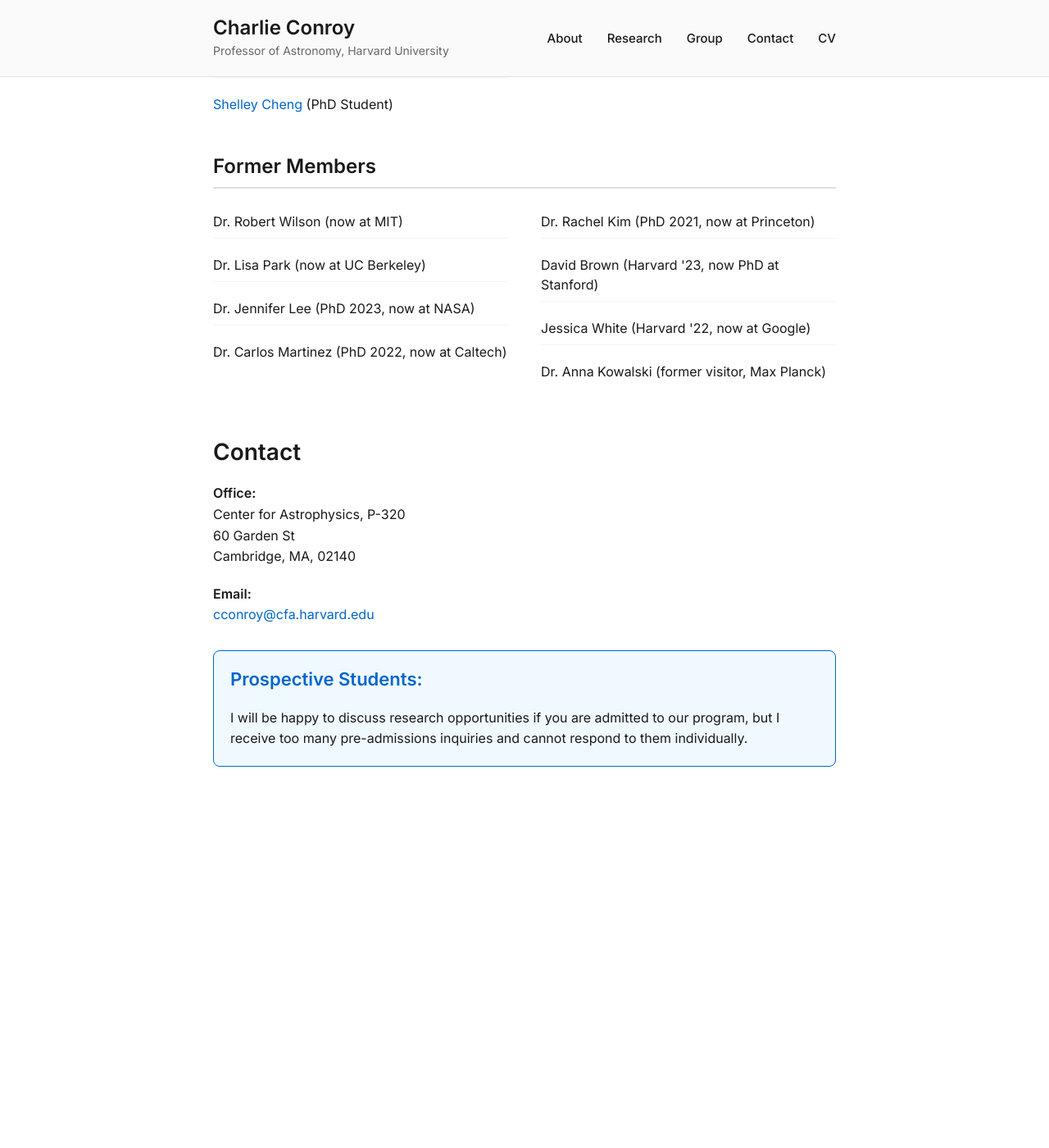
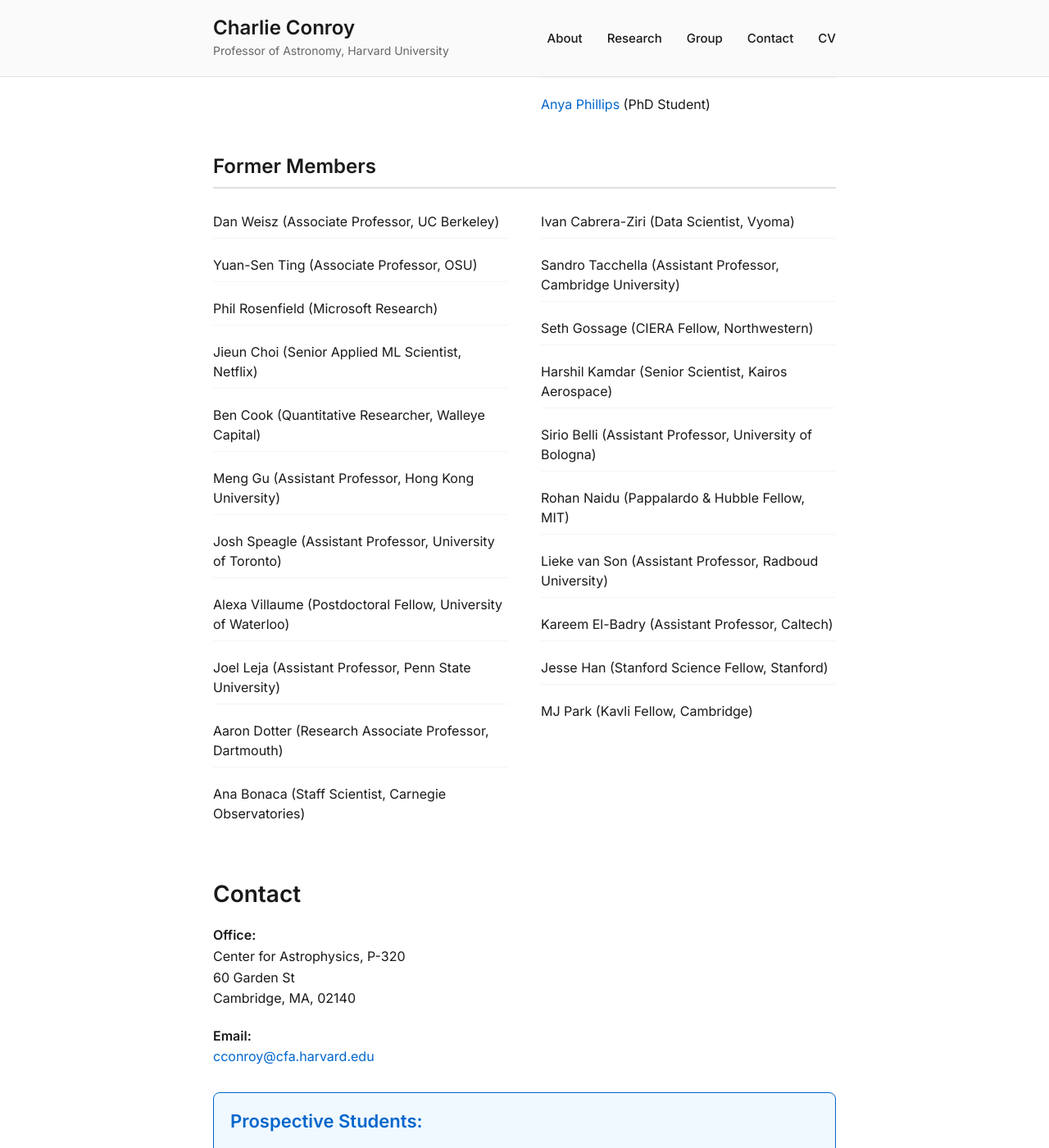
Before and after one commit to cconroy20/cconroy20.github.io, a Jekyll site: the page index.html, which Jekyll copies as it is, in a window 1280 px wide and 1400 px high, scrolled down 1457 px. Shown: the whole window at 82% size. Built offline with Jekyll 4.4.1, drawn with Linux system fonts in a browser that asks for light colours; before the commit the page ends 2512 px from its top, so only the background shows below that.

Commit message:
Update index.html

```diff
--- a/index.html
+++ b/index.html
@@ -329,12 +329,12 @@
                 <li><a href="https://www.cfa.harvard.edu/~pcargile/">Phill Cargile</a> (Research Scientist)</li>
                 <li><a href="https://vadimsemenov.com/">Vadim Semenov</a> (Hubble & ITC Fellow)</li>
                 <li><a href="https://www.scottlucchini.com/">Scott Lucchini</a> (ITC Fellow)</li>
-                <li><a href="https://shelleycheng.com/">Shelley Cheng</a> (PhD Student)</li>
             </ul>
         </div>
 
         <div class="group-member">
             <ul>
+                <li><a href="https://shelleycheng.com/">Shelley Cheng</a> (PhD Student)</li>
                 <li><a href="https://vedantchandra.com/">Vedant Chandra</a> (PhD Student)</li>
                 <li><a href="none">Rebecca Woody</a> (PhD Student)</li>
                 <li><a href="https://abigailgwhite.weebly.com/">Abby White</a> (PhD Student)</li>
@@ -347,19 +347,32 @@
     <div class="group-grid">
         <div class="group-member">
             <ul>
-                <li>Dr. Robert Wilson (now at MIT)</li>
-                <li>Dr. Lisa Park (now at UC Berkeley)</li>
-                <li>Dr. Jennifer Lee (PhD 2023, now at NASA)</li>
-                <li>Dr. Carlos Martinez (PhD 2022, now at Caltech)</li>
+                <li>Dan Weisz (Associate Professor, UC Berkeley)</li>
+                <li>Yuan-Sen Ting (Associate Professor, OSU)</li>
+                <li>Phil Rosenfield (Microsoft Research)</li>
+                <li>Jieun Choi (Senior Applied ML Scientist, Netflix)</li>
+                <li>Ben Cook (Quantitative Researcher, Walleye Capital)</li>
+                <li>Meng Gu (Assistant Professor, Hong Kong University)</li>
+                <li>Josh Speagle (Assistant Professor, University of Toronto)</li>
+                <li>Alexa Villaume (Postdoctoral Fellow, University of Waterloo)</li>
+                <li>Joel Leja (Assistant Professor, Penn State University)</li>
+                <li>Aaron Dotter (Research Associate Professor, Dartmouth)</li>
+                <li>Ana Bonaca (Staff Scientist, Carnegie Observatories)</li>
             </ul>
         </div>
 
         <div class="group-member">
             <ul>
-                <li>Dr. Rachel Kim (PhD 2021, now at Princeton)</li>
-                <li>David Brown (Harvard '23, now PhD at Stanford)</li>
-                <li>Jessica White (Harvard '22, now at Google)</li>
-                <li>Dr. Anna Kowalski (former visitor, Max Planck)</li>
+                <li>Ivan Cabrera-Ziri (Data Scientist, Vyoma)</li>
+                <li>Sandro Tacchella (Assistant Professor, Cambridge University)</li>
+                <li>Seth Gossage (CIERA Fellow, Northwestern)</li>
+                <li>Harshil Kamdar (Senior Scientist, Kairos Aerospace)</li>
+                <li>Sirio Belli (Assistant Professor, University of Bologna)</li>
+                <li>Rohan Naidu (Pappalardo & Hubble Fellow, MIT)</li>
+                <li>Lieke van Son (Assistant Professor, Radboud University)</li>
+                <li>Kareem El-Badry (Assistant Professor, Caltech)</li>
+                <li>Jesse Han (Stanford Science Fellow, Stanford)</li>
+                <li>MJ Park (Kavli Fellow, Cambridge)</li>
             </ul>
         </div>
     </div>
```
